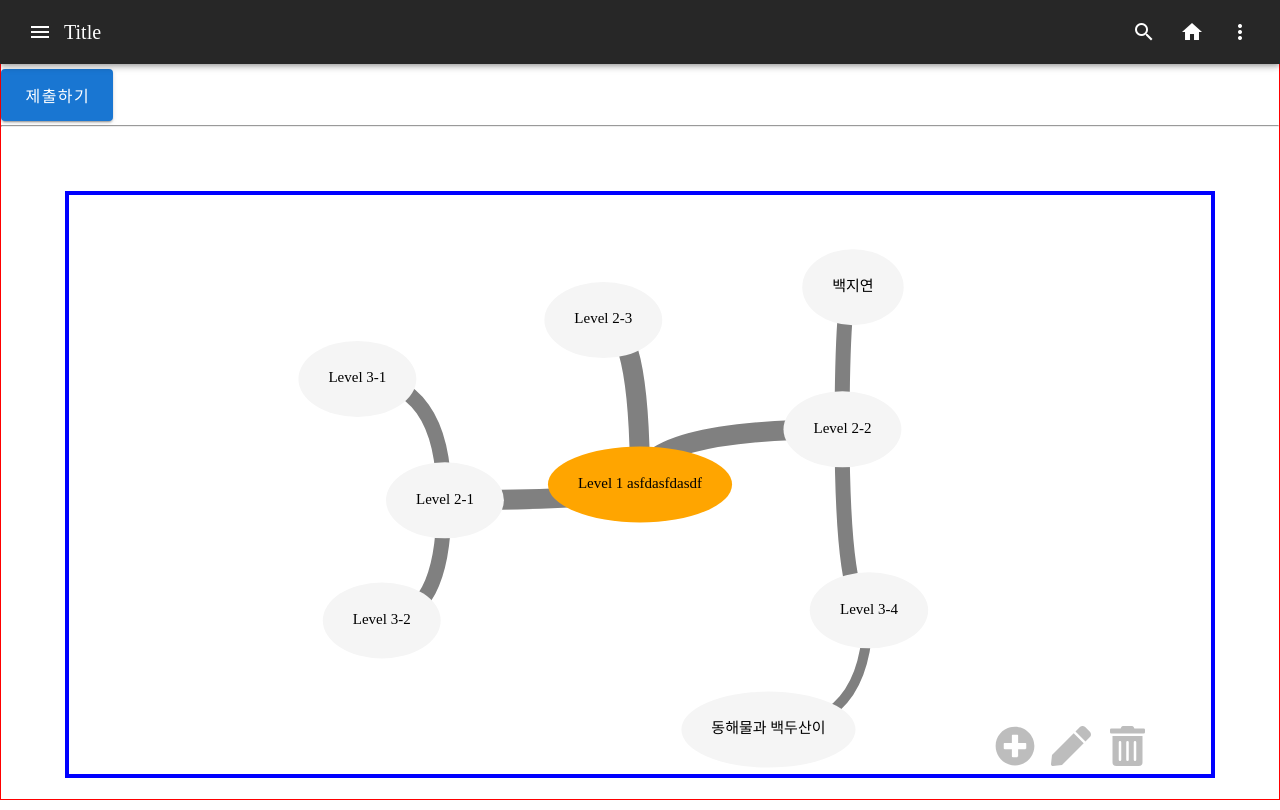
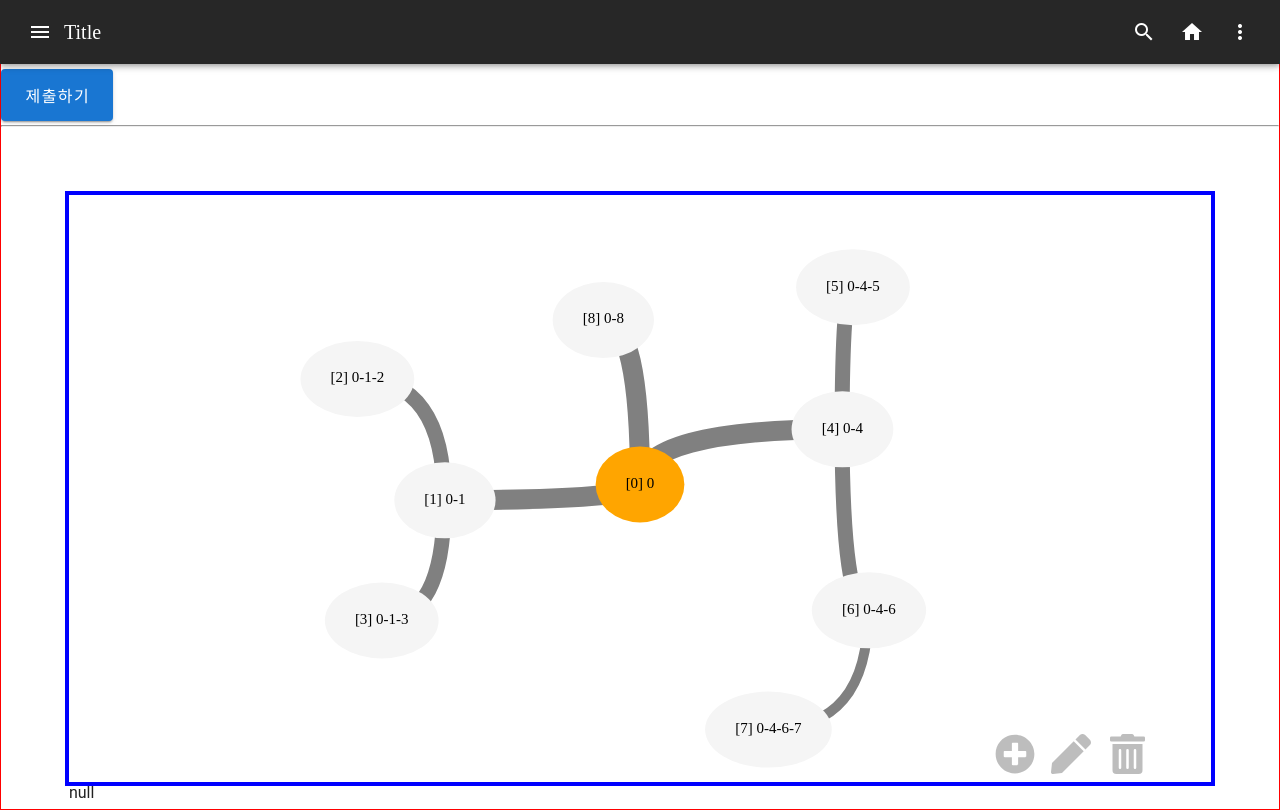
Before and after one commit to 2020SWChallenge-MoAI/app, a Vue app: page /mindmap in a window 1280 px wide. Built offline with nearby package versions, Linux system fonts and the light colour scheme; a web font is replaced by a local one.

Commit message:
mindmap - add btn complete

```diff
--- a/src/components/Mindmap.vue
+++ b/src/components/Mindmap.vue
@@ -40,8 +40,13 @@ export default {
     }
   },
   watch: {
-    mindmapData: function(newData) {
-      convertDataIntoGraph(this.mindmapData);
+    mindmapData: {
+      deep: true,
+      handler() {
+        console.log("watched!");
+        this.convertDataIntoGraph(this.mindmapData);
+        this.reset();
+      }
     }
   },
   created: function() {
@@ -78,18 +83,16 @@ export default {
       on: { 'mousemove': this.move, '&touchmove': this.move }
     }, [createElement('svg-renderer', {
       props,
-      on: { action: this.methodCall }
+      on: { action: this.methodCall, mindmapDataUpdated: this.mindmapDataUpdated }
     })]);
-  },
-  watch: {
-    mindmapData() {
-      this.convertDataIntoGraph();
-    }
   },
   methods: {
     convertDataIntoGraph(mindmapData) {
+      this.nodes = [];
+      this.links = [];
+
       var root = mindmapData;
-      var nodeId = 0;
+
       var linkId = 0;
 
       var queue = [];
@@ -105,15 +108,16 @@ export default {
       while (queue.length != 0) {
         var item = queue.shift();
 
-        var curNodeId = nodeId++;
+        var curNodeId = item["content"]["id"];
         var parentNode = item["parentNode"];
+        var parentNodeId = parentNode["id"];
         var depth = item["depth"];
         var text = item["content"]["text"];
         var children = item["content"]["children"];
 
         var curNode = {
           id: curNodeId,
-          parentId: parentNode.id,
+          parentId: parentNodeId,
           depth: depth,
           text: text,
           x: 0,
@@ -133,7 +137,7 @@ export default {
 
           var curLink = {
             id: curLinkId,
-            from: parentNode.id,
+            from: parentNodeId,
             to: curNode.id,
             depth: depth,
             source: parentNode,
@@ -155,6 +159,9 @@ export default {
       }
 
       this.nodes[0].pinned = true; //0번 노드(제목) 위치 고정
+    },
+    mindmapDataUpdated(mindmapData) {
+      this.$emit("mindmapDataUpdated", mindmapData);
     },
     methodCall (action, args) {
       let method = this[action]
@@ -229,9 +236,8 @@ export default {
     },
     // -- Render helpers
     nodeClick (event, selectedNode) {
-      console.log(selectedNode.text);
       this.selected = true;
-      this.selectedNode = node;
+      this.selectedNode = selectedNode;
 
       for(var node of this.nodes) {
         if(node.id == selectedNode.id) {
--- a/src/components/svgRenderer.vue
+++ b/src/components/svgRenderer.vue
@@ -68,12 +68,12 @@
           </v-card-title>
           <v-card-text>
             <v-container>
-              <v-text-field label="내용" required></v-text-field>
+              <v-text-field label="내용" v-model="modalAddText" required></v-text-field>
             </v-container>
           </v-card-text>
           <v-card-actions>
             <v-spacer></v-spacer>
-            <v-btn color="blue darken-1" text @click="addDialog = false">취소</v-btn>
+            <v-btn color="blue darken-1" text @click="addDialog_Cancel()">취소</v-btn>
             <v-btn color="blue darken-1" text @click="addDialog_Apply()">적용</v-btn>
           </v-card-actions>
         </v-card>
@@ -91,7 +91,7 @@
           </v-card-title>
           <v-card-text>
             <v-container>
-              <v-text-field label="내용" required></v-text-field>
+              <v-text-field label="내용" v-model="modalEditText" required></v-text-field>
             </v-container>
           </v-card-text>
           <v-card-actions>
@@ -125,6 +125,9 @@
 
     </div>
 
+    <div class="debug" v-text="this.debug">
+    </div>
+
   </div>
 </template>
 
@@ -137,6 +140,9 @@ export default {
       addDialog: false,
       editDialog: false,
       deleteDialog: false,
+      modalAddText: "",
+      modalEditText: "",
+      debug: "null"
     };
   },
   updated: function() {
@@ -163,9 +169,16 @@ export default {
           if(!item.classList.contains("v-btn--disabled")) item.classList.add("v-btn--disabled");
         });
       }
+    },
+    selectedNode() {
+      //this.getSelectedNodeAncestors();
+      this.modelEditText = this.selectedNode.text;
     }
   },
   methods: {
+    debugFunc() {
+      return this.debug;
+    },
     joinClass(classList) {
       var arr = Array.prototype.slice.call(classList);
       return arr.join(" ");
@@ -184,10 +197,74 @@ export default {
       return "M " + d.M + " Q " + d.Q.join(" ") + " " + d.X;
     },
     getSelectedNodeAncestors() {
-      //console.log(this.selectedNode);
+      var ancestors = [];
+
+      var current = this.selectedNode;
+      while(true) {
+        ancestors.push({
+          id: current.id,
+          index: current.index,
+          text: current.text
+        });
+
+        var parentId = current.parentId;
+
+        if(parentId === undefined) break;
+        else {
+          for(var node of this.nodes) {
+            if(node.id === parentId) {
+              current = node;
+              break;
+            }
+          }
+        }
+      }
+
+      return ancestors;
+    },
+    addDialog_Cancel() {
+      this.modalAddText = "";
+      this.addDialog = false;
     },
     addDialog_Apply() {
-      //this.getSelectedNodeAncestors();
+      var ancestors = this.getSelectedNodeAncestors().reverse(); //최고 노드부터 나오게 역순으로 정렬
+      ancestors.shift();  //처음 노드(최고 노드) 제거
+
+      //새 노드를 위한 id 발급 : 전체 노드들의 아이디 중 최고값 + 1
+      var maxId = -1;
+      for(var node of this.nodes) {
+        if(node.id > maxId) {
+          maxId = node.id;
+        }
+      }
+
+      var newNodeId = maxId + 1;
+
+      //현재 노드(새 노드의 부모) 찾기
+      var current = this.mindmapData;
+      for (var ancestor of ancestors) {
+        var id = ancestor.id;
+
+        for(var child of current.children) {
+          if(child.id === id) {
+            current = child;
+          }
+        }
+      }
+
+      //현재 노드에 새 노드 추가하기
+      current.children.push({
+        id: newNodeId,
+        text: this.modalAddText,
+        children: []
+      });
+
+      //update
+      this.$emit("mindmapDataUpdated", this.mindmapData);
+
+      //reset
+      this.modalAddText = "";
+      this.addDialog = false;
     },
   }
 };
--- a/src/views/MindMap.vue
+++ b/src/views/MindMap.vue
@@ -10,7 +10,7 @@
     <hr />
     <div id="mindmap">
       <!--d3-network :net-nodes="nodes" :net-links="links" :options="options" /-->
-      <mindmap :mindmapData="mindmapData" />
+      <mindmap :mindmapData="mindmapData" @mindmapDataUpdated="mindmapDataUpdated"/>
     </div>
   </div>
 </template>
@@ -22,51 +22,42 @@ import Mindmap from "../components/Mindmap";
 export default {
   data: function() {
     return {
-      /*
-          nodes: [
-              {id: 1, name: "Node 1"},
-              {id: 2, name: "Node 2"},
-              {id: 3, name: "Node 3"},
-              {id: 4, name: "Node 4"},
-          ],
-          links: [
-              {id: 1, sid: 1, tid: 2, _color: "black"},
-              {id: 1, sid: 1, tid: 3, _color: "black"},
-              {id: 1, sid: 1, tid: 4, _color: "black"},
-          ],
-          options: {
-              force: 10000,
-              nodeSize: 10,
-              linkWidth: 2
-          },*/
       mindmapData: {
-        text: "Level 1 asfdasfdasdf",
+        id: 0,
+        text: "[0] 0",
         children: [
           {
-            text: "Level 2-1",
+            id: 1,
+            text: "[1] 0-1",
             children: [
               {
-                text: "Level 3-1",
+                id: 2,
+                text: "[2] 0-1-2",
                 children: []
               },
               {
-                text: "Level 3-2",
+                id: 3,
+                text: "[3] 0-1-3",
                 children: []
               }
             ]
           },
           {
-            text: "Level 2-2",
+            id: 4,
+            text: "[4] 0-4",
             children: [
               {
-                text: "백지연",
+                id: 5,
+                text: "[5] 0-4-5",
                 children: []
               },
               {
-                text: "Level 3-4",
+                id: 6,
+                text: "[6] 0-4-6",
                 children: [
                   {
-                    text: "동해물과 백두산이",
+                    id: 7,
+                    text: "[7] 0-4-6-7",
                     children: []
                   }
                 ]
@@ -74,21 +65,22 @@ export default {
             ]
           },
           {
-            text: "Level 2-3",
+            id: 8,
+            text: "[8] 0-8",
             children: []
           }
         ]
       }
-      /*
-      mindmapData: {
-        text: "Title",
-        children: []
-      }*/
     };
   },
   components: {
     D3Network,
     Mindmap
+  },
+  methods: {
+    mindmapDataUpdated(mindmapData) {
+      this.mindmapData = mindmapData;
+    }
   }
 };
 </script>
```
Also changed, not shown: 1 other file (tests, documents, lock files or other folders).
